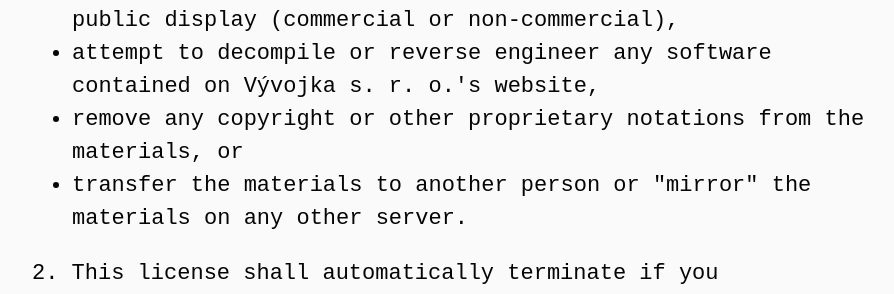
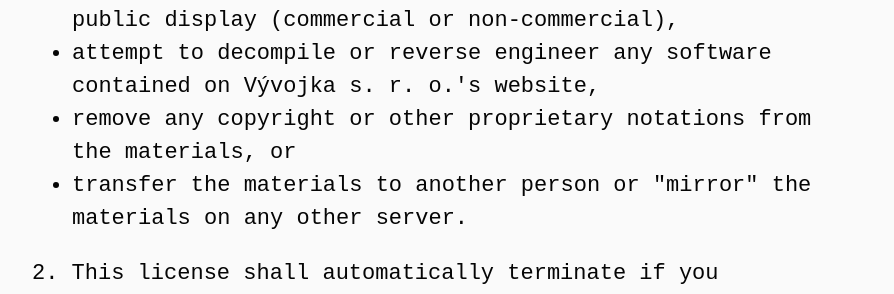
Before and after one commit to vyvojka/vyvojka.github.io, a Jekyll site: the page built from legal/terms.html, in a window 1280 px wide. Shown: the part 1316-1610 px from the top of the page, without its empty margins (321-1215 px from the left). Built offline with Jekyll 4.4.1, drawn with Linux system fonts in a browser that asks for light colours; some web fonts are replaced.

Commit message:
Small improvements

```diff
--- a/legal/terms.html
+++ b/legal/terms.html
@@ -25,7 +25,7 @@
 
         <p>1. Permission is granted to temporarily download one copy of the materials (information or software) on Vývojka s. r. o.'s website for personal, non-commercial transitory viewing only. This is the grant of a license, not a transfer of title, and under this license you may not:</p>
 
-        <ul class="mw2">
+        <ul class="mw15">
           <li>modify or copy the materials,</li>
           <li>use the materials for any commercial purpose, or for any public display (commercial or non-commercial),</li>
           <li>attempt to decompile or reverse engineer any software contained on Vývojka s. r. o.'s website,</li>
```
